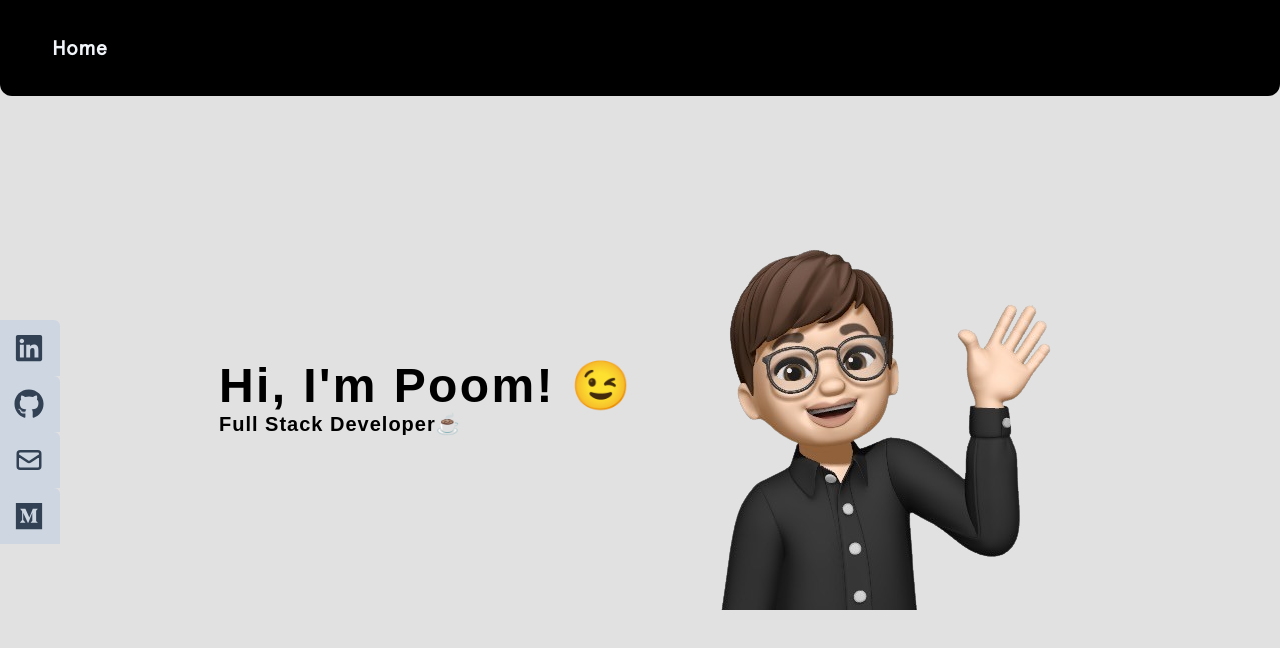
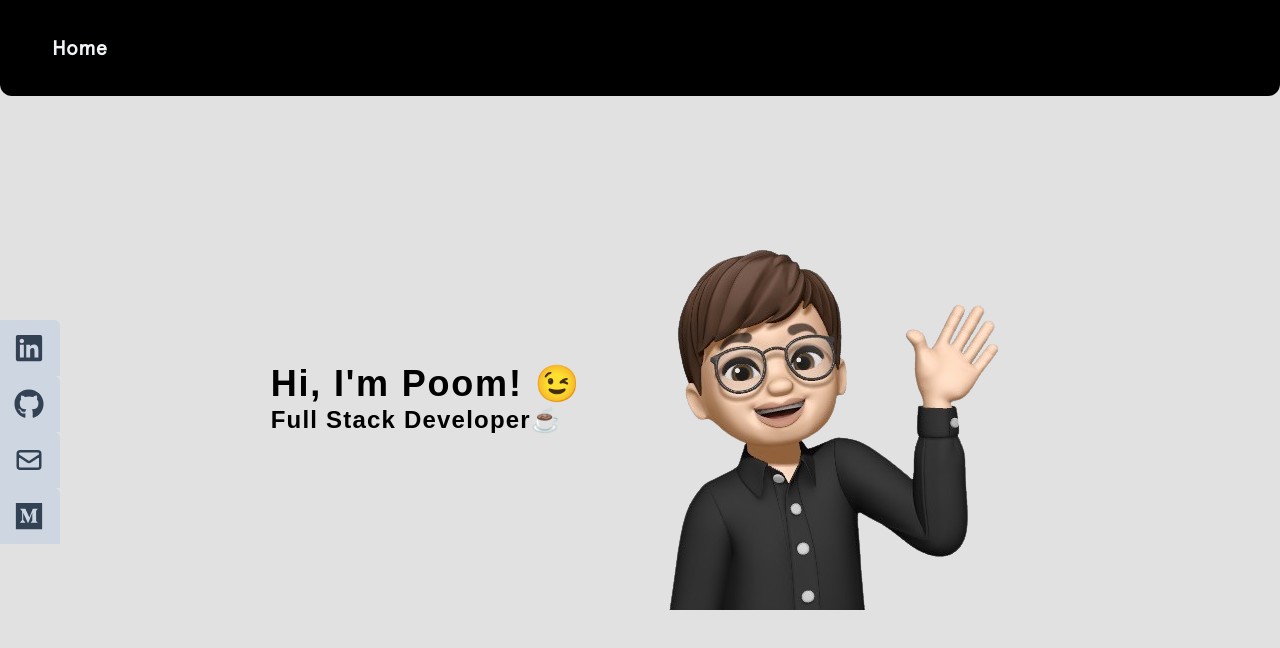
Before and after one commit to papangkorn00/papangkorn-web-portfolio, a React (Vite) app: page / in a window 1280 px wide. Shown: the top 648 px of the page. Built offline with nearby package versions, Linux system fonts and the light colour scheme; a web font is replaced by a local one.

Commit message:
add: emoji

```diff
--- a/src/components/Home.jsx
+++ b/src/components/Home.jsx
@@ -18,10 +18,10 @@ const Home = () => {
               KiJSAKULRAT😉
             </h2> */}
 
-            <h1 className="text-xl font-bold font-media tracking-wider lg:text-5xl ">
+            <h1 className="text-xl font-bold font-media tracking-wider md:text-4xl ">
               Hi, I'm Poom! 😉
             </h1>
-            <h2 className="text-xl font-extrabold font-media tracking-wider md:text-xl">
+            <h2 className="text-xl font-extrabold font-media tracking-wider md:text-2xl">
               Full Stack Developer☕
             </h2>
           </div>
--- a/src/components/Navbar.jsx
+++ b/src/components/Navbar.jsx
@@ -17,8 +17,8 @@ const navigation = [
 const Navbar = () => {
   return (
     <Disclosure as="nav" className="">
-      <div className=" fixed w-full mx-auto bg-black rounded-b-xl  px-2 sm:px-6 lg:px-10 ">
-        <div className="flex h-[6rem] items-center justify-between ">
+      <div className="fixed w-full mx-auto bg-black rounded-b-xl  px-2 sm:px-6 lg:px-10 ">
+        <div className="hidden lg:flex lg:h-[6rem] lg:items-center lg:justify-between ">
           <div className="flex space-x-5">
             {navigation.map((item) => (
               <NavLink
--- a/src/components/socialLinks.jsx
+++ b/src/components/socialLinks.jsx
@@ -46,7 +46,7 @@ const socialLinks = () => {
   ]
 
   return (
-    <div className="flex lg:flex-col top-[45%] lg:top-[40%] left-0 fixed">
+    <div className="flex lg:flex-col top-[43%] lg:top-[40%] left-0 fixed">
       <ul>
         {links.map((social) => (
           <li
```
